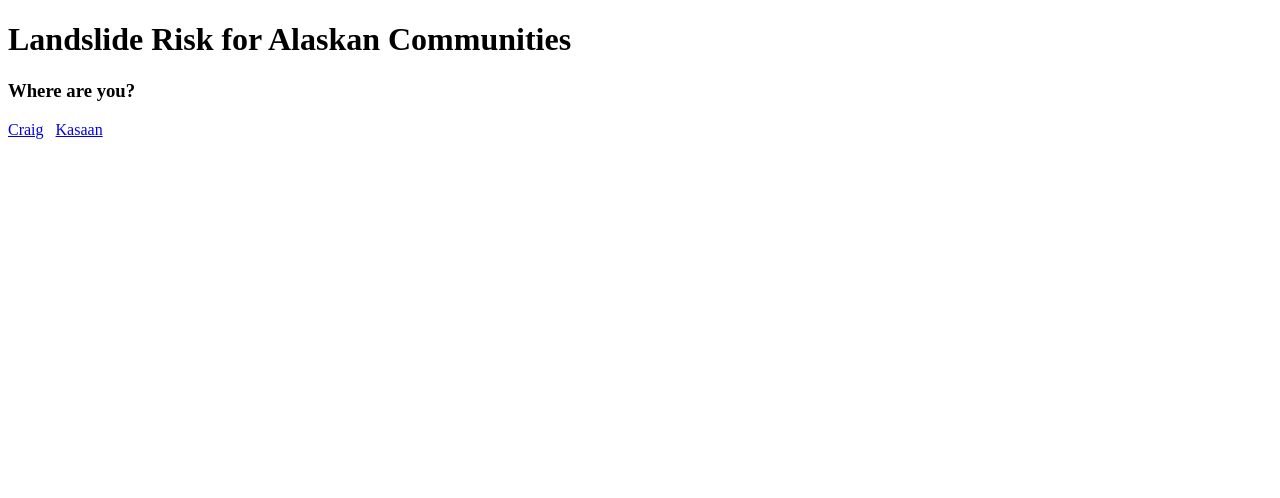
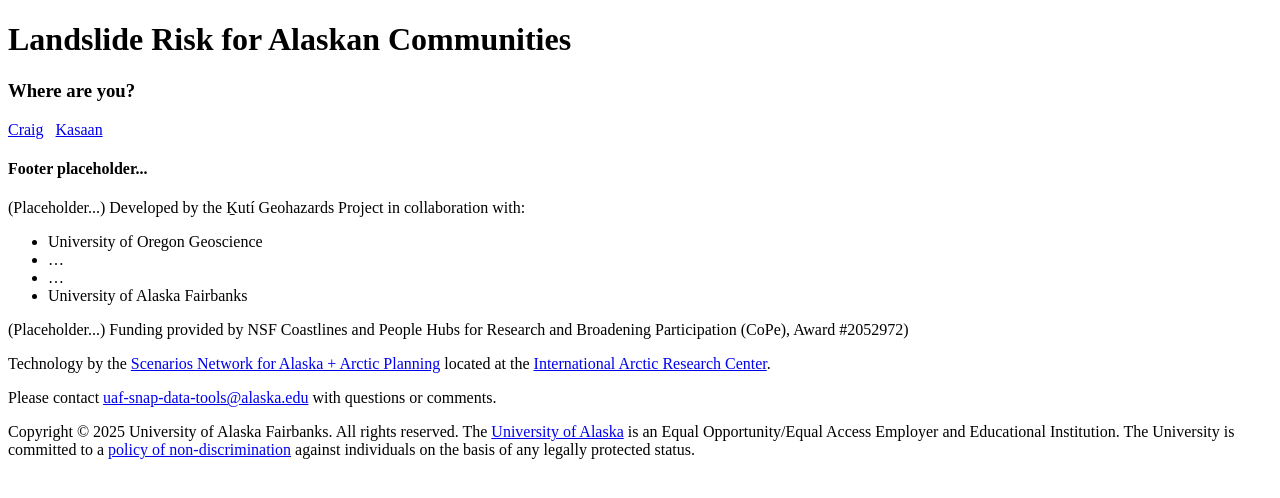
Before and after one commit to ua-snap/kuti, a Nuxt app: page / in a window 1280 px wide. Shown: the top 498 px of the page. Built offline with nearby package versions, Linux system fonts and the light colour scheme.

Commit message:
Move footer to layout

```diff
--- a/layouts/default.vue
+++ b/layouts/default.vue
@@ -3,4 +3,5 @@
     <NuxtRouteAnnouncer />
     <slot />
   </div>
+  <Footer />
 </template>
--- a/pages/[community].vue
+++ b/pages/[community].vue
@@ -14,7 +14,6 @@
     <Map />
     <Resources />
   </div>
-  <Footer />
 </template>
 
 <script setup lang="ts">
```
